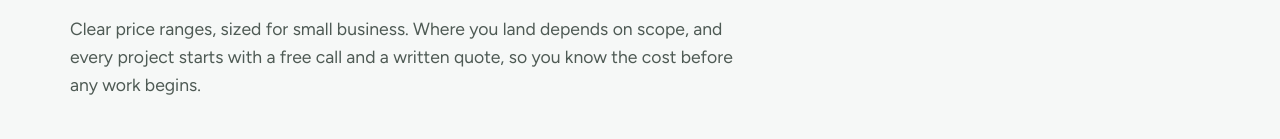
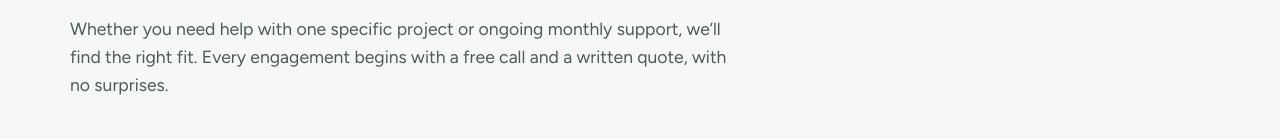
Before and after one commit to jpnasty/greatfoldgroup-site, a plain HTML site: page pricing/index.html in a window 1280 px wide. Shown: the part 225-364 px from the top of the page. Drawn offline with Linux system fonts and the light colour scheme.

Commit message:
Rewrite Pricing intro in a warmer tone
Co-Authored-By: Claude Opus 5.5 <noreply@anthropic.com>
Claude-Session: https://claude.ai/code/session_01RJBsAyCiJiSAFNfp4uThDy

```diff
--- a/pricing/index.html
+++ b/pricing/index.html
@@ -884,7 +884,7 @@ footer.site .brand-mark { background: #F6F8F7; border-radius: 8px; padding: 5px
       <div class="stack">
         <nav class="crumbs" aria-label="Breadcrumb"><a href="/" data-go="home">Home</a><span>/</span><span>Pricing</span></nav>
         <h1>Pricing</h1>
-        <p class="lede">Clear price ranges, sized for small business. Where you land depends on scope, and every project starts with a free call and a written quote, so you know the cost before any work begins.</p>
+        <p class="lede">Whether you need help with one specific project or ongoing monthly support, we’ll find the right fit. Every engagement begins with a free call and a written quote, with no surprises.</p>
       </div>
     </div>
     <div class="band" style="padding-top:24px">
```
